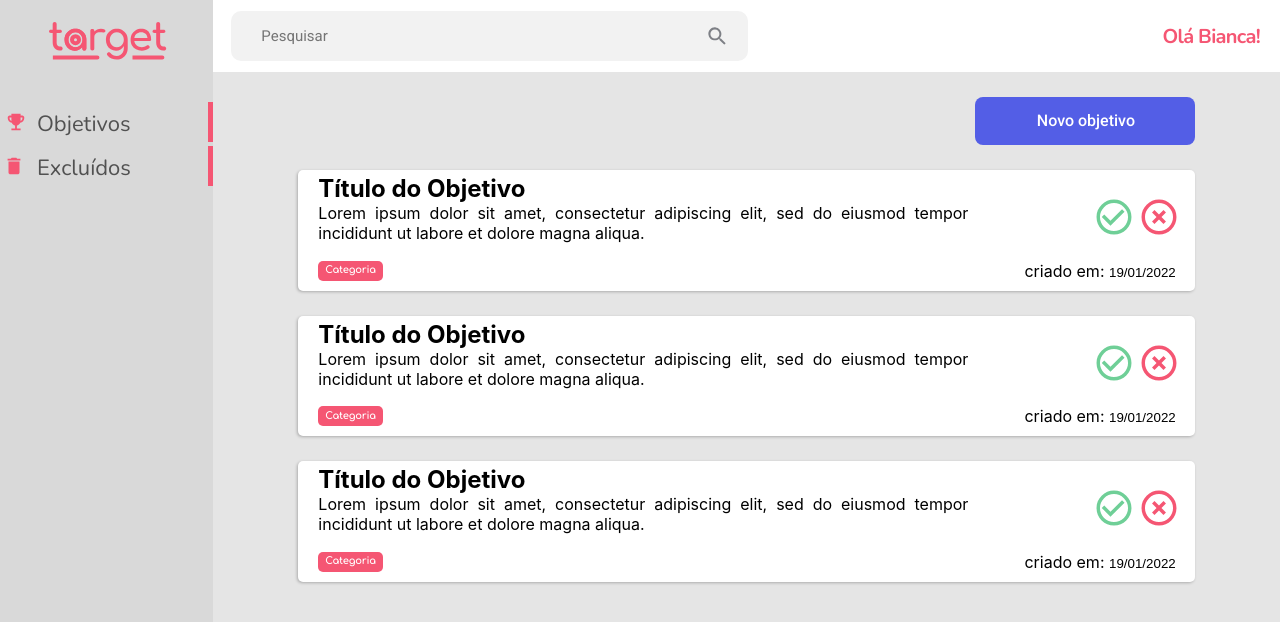
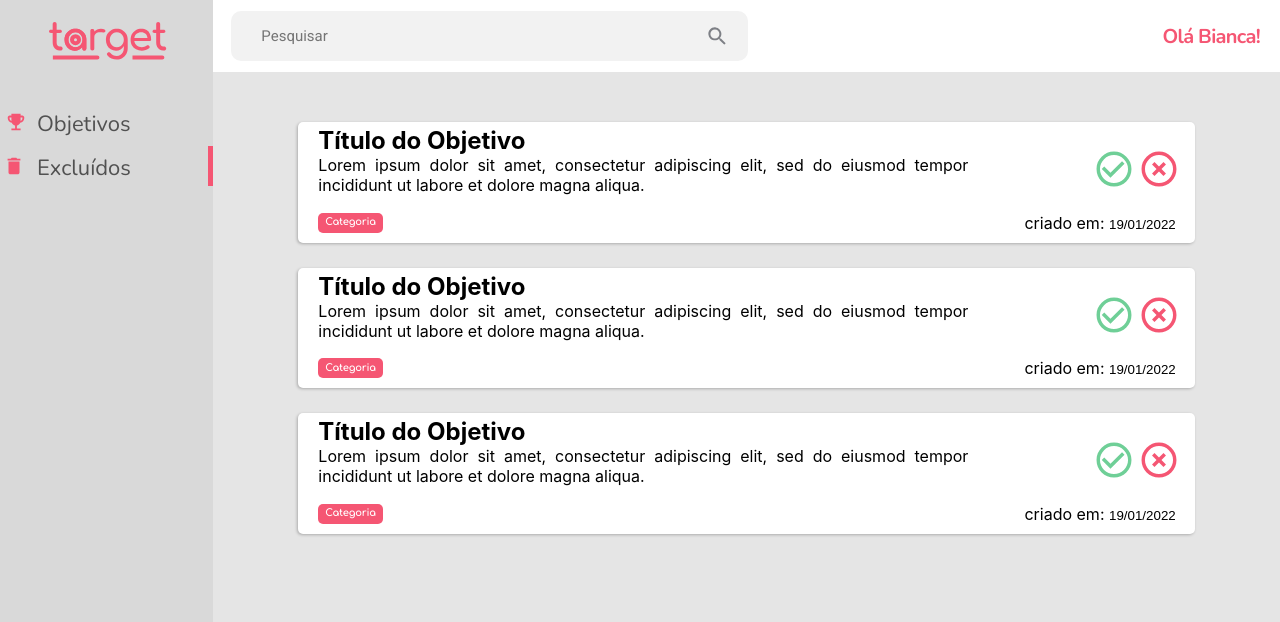
Before and after one commit to anacss21/Frontend-challenge, a React (Create React App) app in the folder sattus/: page / in a window 1280 px wide. Shown: the top 622 px of the page. Built offline with nearby package versions, Linux system fonts and the light colour scheme.

Commit message:
line dinamicidade + esconder botao

```diff
--- a/sattus/src/components/Sidebar/index.js
+++ b/sattus/src/components/Sidebar/index.js
@@ -3,31 +3,31 @@ import Logo from "../../assets/Logo.svg";
 import goal from "../../assets/objectives.svg";
 import trash from "../../assets/trash.svg";
 import Line from "../../assets/Line.svg";
-
-function Sidebar() {
+import { useState } from "react";
+function Sidebar({objectives, setObjectives}) {
   return (
     <header className="sidebar">
       <div className="logo">
         <img className="logo-img" src={Logo} />
       </div>
       <div className="boxesSidebar">
-        <div className="box">
+        <div className="box" onClick={()=>setObjectives(true)}>
           <div className="boxIn">
             <img className="goal" src={goal} />
             <h3 className="description">Objetivos</h3>
           </div>
-          <div className="divLine">
+          {objectives && <div className="divLine">
             <img className="line" src={Line} />
-          </div>
+          </div>}
         </div>
-        <div className="box">
+        <div className="box"  onClick={()=>setObjectives(false)}>
           <div className="boxIn">
             <img className="trash" src={trash} />
             <h3 className="description">Excluídos</h3>
           </div>
-          <div className="divLine">
+          {!objectives && <div className="divLine">
             <img className="line" src={Line} />
-          </div>
+          </div>}
         </div>
       </div>
     </header>
--- a/sattus/src/pages/Desktop/index.js
+++ b/sattus/src/pages/Desktop/index.js
@@ -2,16 +2,17 @@ import "./style.scss";
 import Card from "../../components/Card/index";
 import Header from "../../components/Header/index";
 import Sidebar from "../../components/Sidebar/index";
-
+import {useState} from 'react'
 function Desktop() {
+  const [objectives, setObjectives]=useState(false)
   return (
     <div className="desktop">
-      <Sidebar />
+      <Sidebar objectives={objectives} setObjectives={setObjectives}/>
       <div className="teste">
         <Header />
         <div className="button-card">
           <div className="btn">
-            <button className="btn-secondary ">Novo objetivo</button>
+            {objectives && <button className="btn-secondary ">Novo objetivo</button>}
           </div>
           <Card />
           <Card />
```
